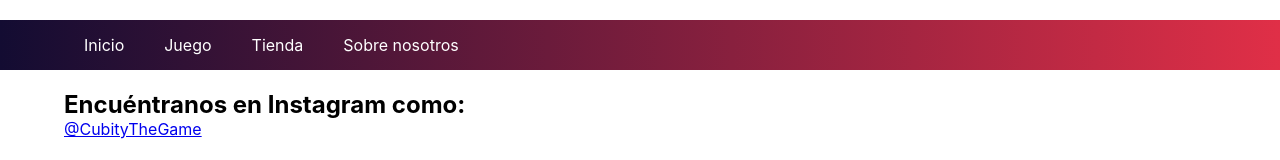
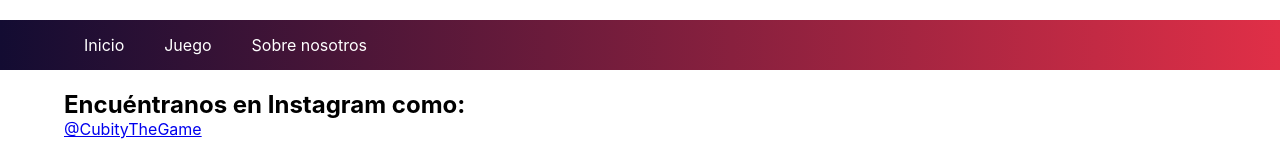
Before and after one commit to wwwPABLOcom/CUBITY, a plain HTML site: page sobrenosotros.html in a window 1280 px wide. Shown: the top 160 px of the page. Drawn offline with Linux system fonts and the light colour scheme.

Commit message:
Update sobrenosotros.html

```diff
--- a/sobrenosotros.html
+++ b/sobrenosotros.html
@@ -15,7 +15,6 @@
                 <ul>
                     <li><a href="index.html">Inicio</a></li>
                     <li><a href="juego.html">Juego</a></li>
-                    <li><a href="tienda.html">Tienda</a></li>
                     <li><a href="#">Sobre nosotros</a></li>
                 </ul>
             </nav>
```
